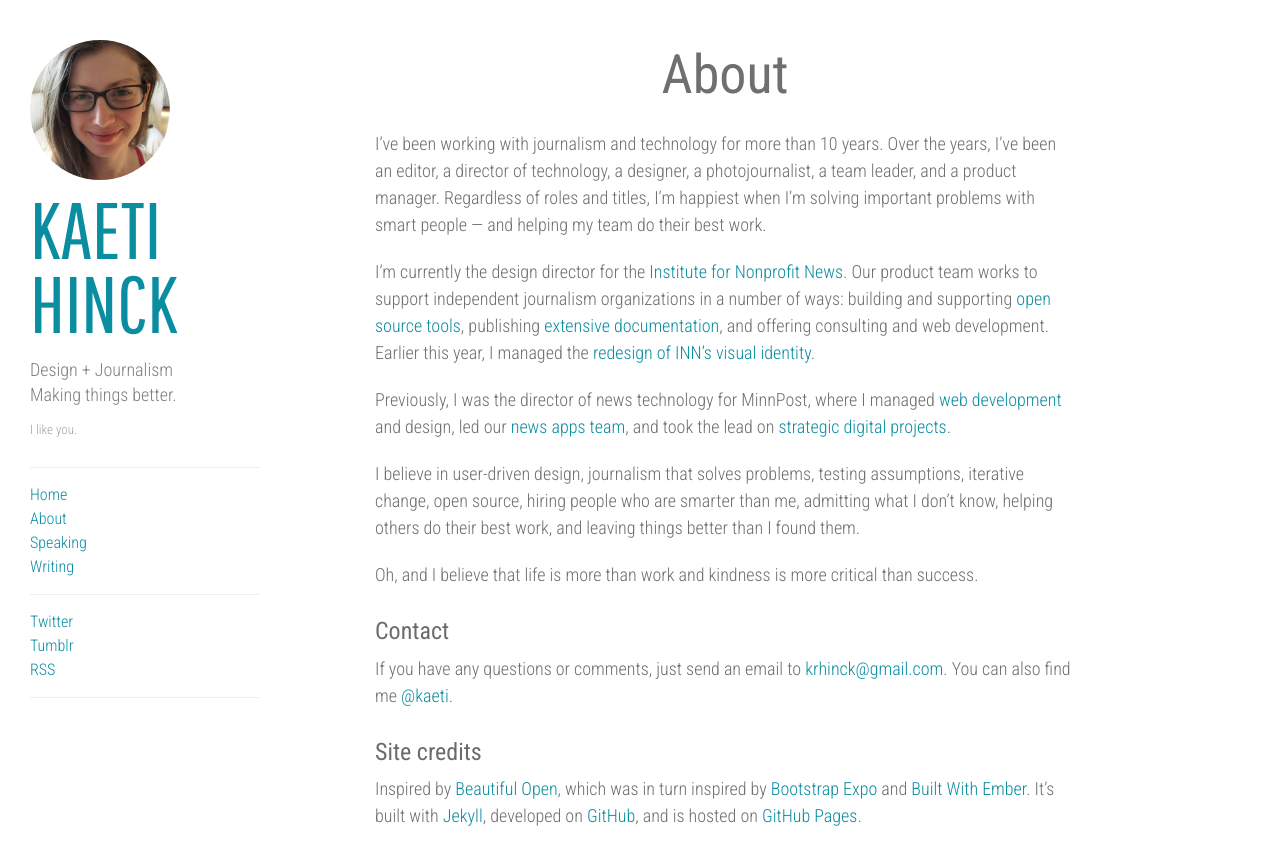
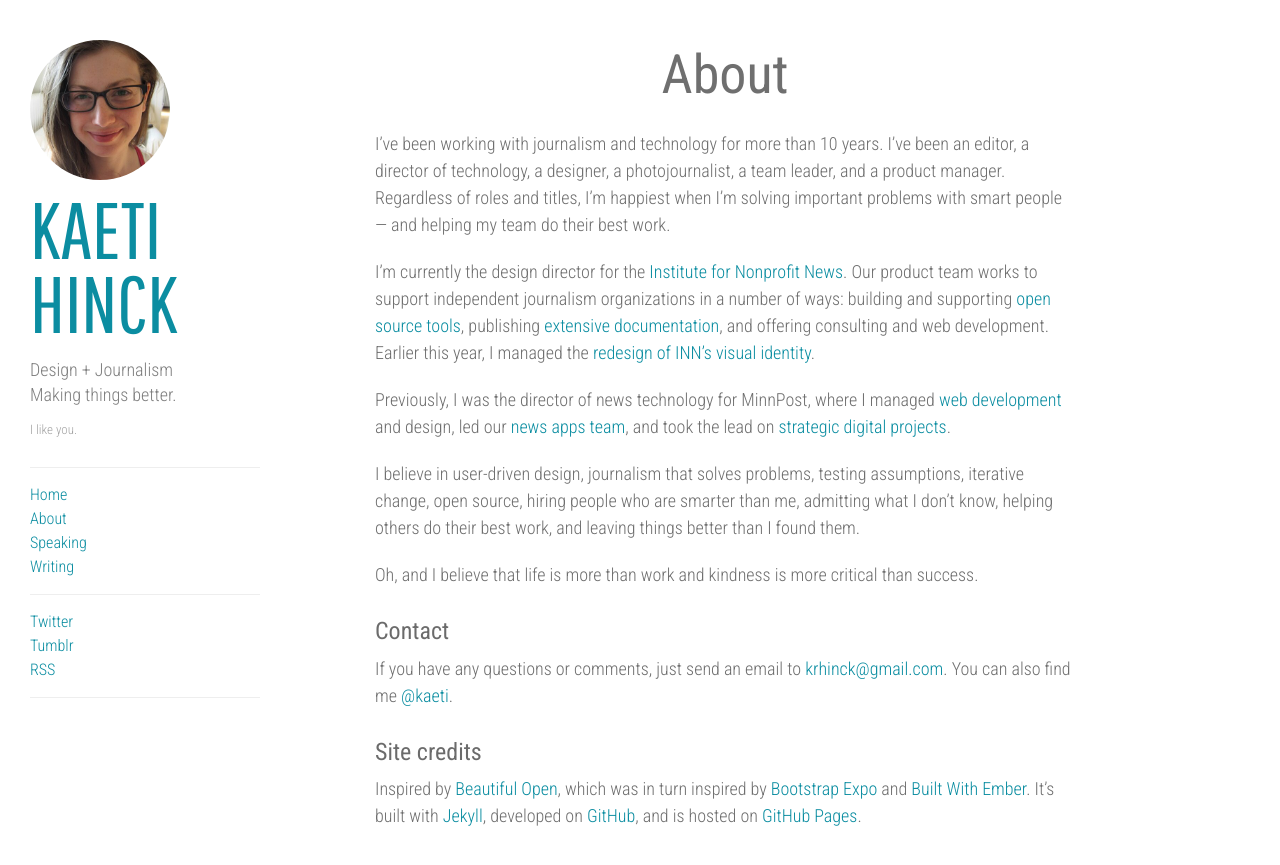
Before and after one commit to kaeti/kaeti.github.io, a Jekyll site: the page built from about.md, in a window 1280 px wide. Shown: the top 865 px of the page. Built offline with Jekyll 4.4.1, drawn with Linux system fonts in a browser that asks for light colours; some web fonts are replaced.

Commit message:
clean up bio

```diff
--- a/about.md
+++ b/about.md
@@ -3,7 +3,7 @@ layout: page
 title: About
 ---
 
-I've been working with journalism and technology for more than 10 years. Over the years, I've been an editor, a director of technology, a designer, a photojournalist, a team leader, and a product manager. Regardless of roles and titles, I'm happiest when I'm solving important problems with smart people — and helping my team do their best work.
+I've been working with journalism and technology for more than 10 years. I've been an editor, a director of technology, a designer, a photojournalist, a team leader, and a product manager. Regardless of roles and titles, I'm happiest when I'm solving important problems with smart people — and helping my team do their best work.
 
 I'm currently the design director for the [Institute for Nonprofit News](http://www.inn.org). Our product team works to support independent journalism organizations in a number of ways: building and supporting [open source tools](http://largoproject.org), publishing [extensive documentation](http://github.com/inn/docs), and offering consulting and web development. Earlier this year, I managed the [redesign of INN's visual identity](http://nerds.inn.org/2015/03/10/how-we-redesigned-inn-in-60-days/).
 
```
